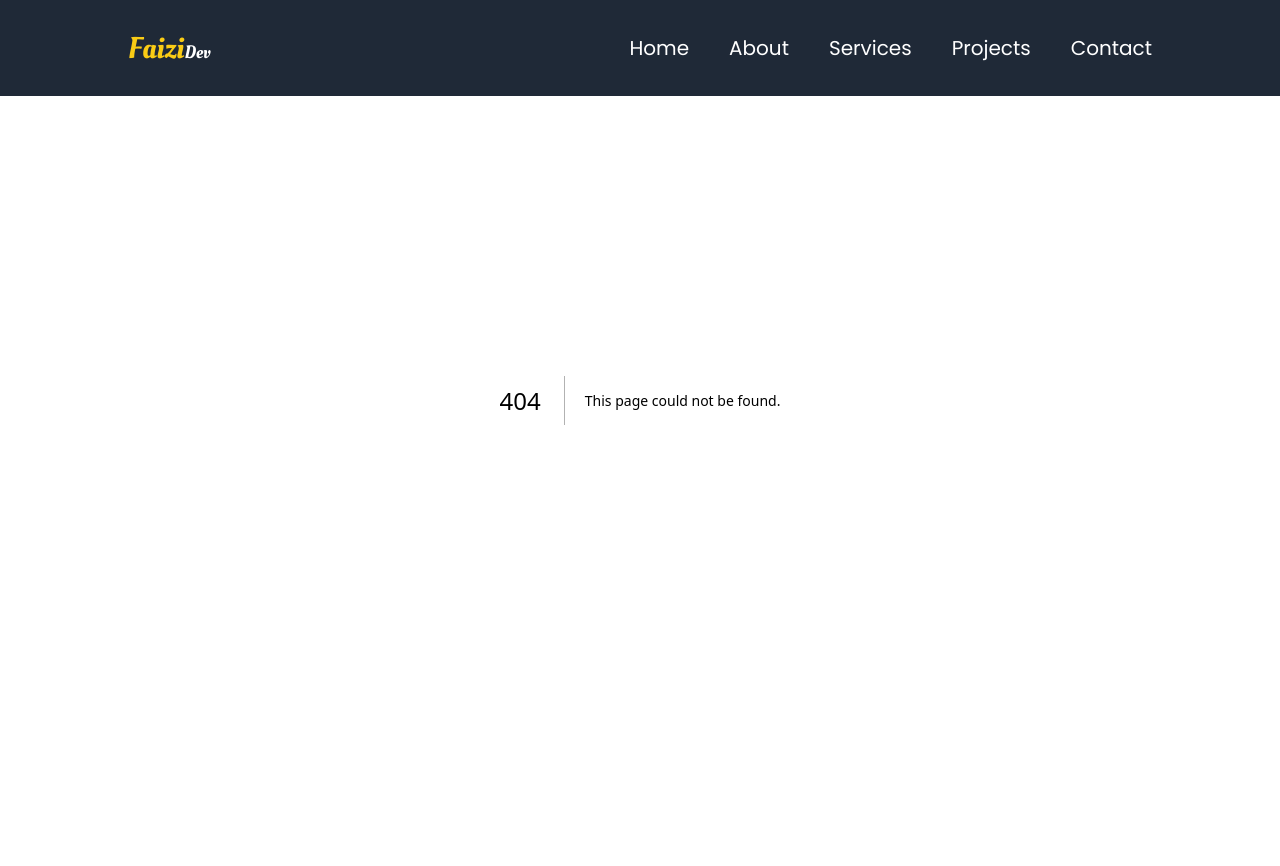
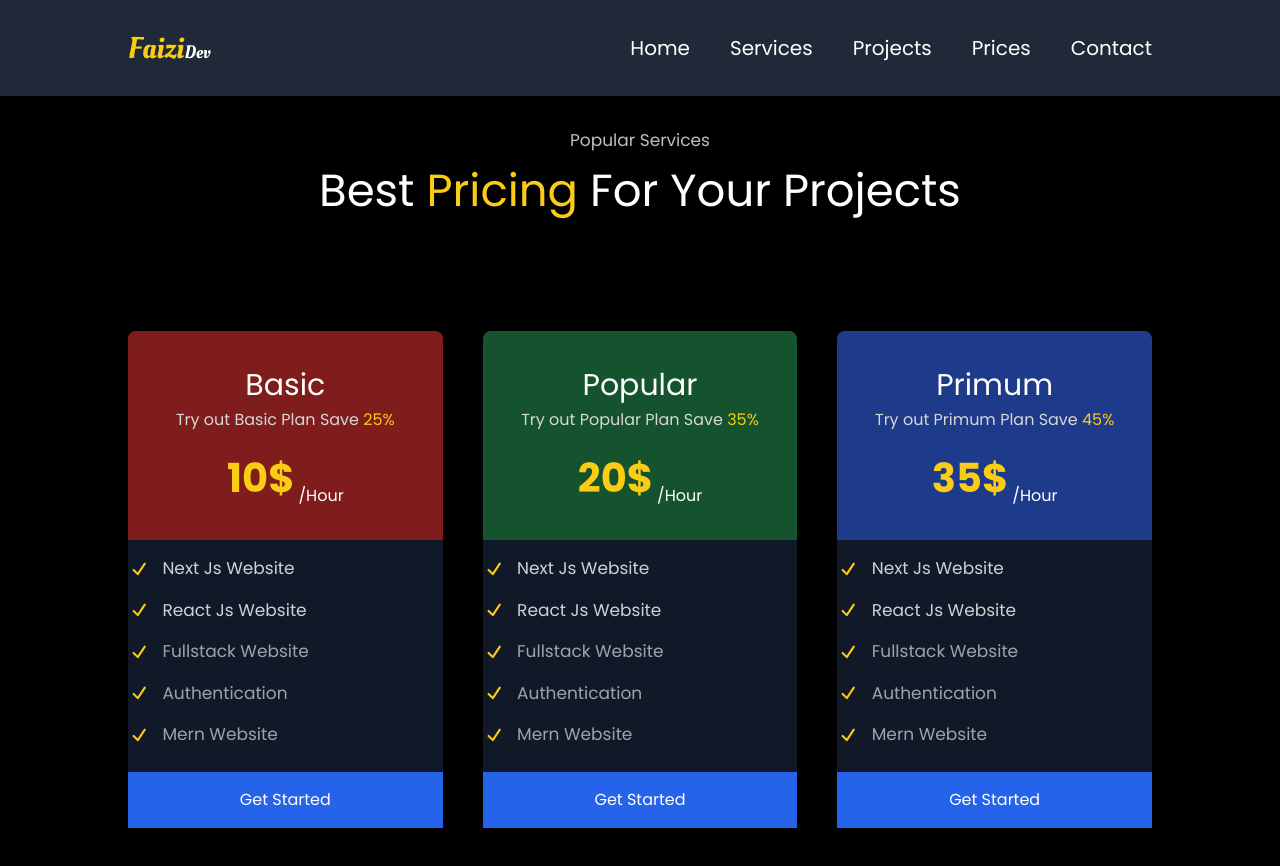
Before and after one commit to Afzalfaizi/PRODIGY_WD_05, a Next.js app: page /price in a window 1280 px wide. Before the commit this address had no page. Shown: the top 866 px of the page. Before the commit the page ends 800 px from the top, so only its background shows below. Built offline with nearby package versions, Linux system fonts and the light colour scheme.

Commit message:
Prodigy InfoTech Portfolio Task

```diff
--- /dev/null
+++ b/app/Helper/PriceCard.tsx
@@ -0,0 +1,52 @@
+import { CheckIcon } from '@heroicons/react/16/solid';
+import React from 'react'
+
+interface Props {
+    plane: string;
+    price: string;
+    save: string;
+    bg: string;
+}
+
+const PriceCard = ({ bg, plane, price, save }: Props) => {
+    return (
+        <div className=' text-center rounded-lg bg-gray-900'>
+            <div className={` p-8 rounded-t-lg ${bg}`}>
+                <h1 className=' text-white text-[30px]'> {plane} </h1>
+                <p className=' text-[16px] text-[#d7d7d7]'>
+                    Try out {plane} Plan Save{" "}
+                    <span className=' text-yellow-400'> {save} </span>
+                </p>
+                <div className=' flex justify-center items-end mt-[1rem] space-x-1'>
+                    <h1 className=' text-[40px] font-bold text-yellow-400'>{price} </h1>
+                    <p className=' text-white'> /Hour</p>
+                </div>
+            </div>
+
+            <div className=' flex items-center space-x-3 mt-4'>
+                <CheckIcon className=' w-[1.4rem] h-[1.4rem] text-yellow-400' />
+                <p className=' text-[17px] text-white opacity-80'>Next Js Website</p>
+            </div>
+            <div className=' flex items-center space-x-3 mt-[1rem] mb-[1rem]'>
+                <CheckIcon className=' w-[1.4rem] h-[1.4rem]  text-yellow-400' />
+                <p className=' text-[17px] text-white opacity-80'>React Js Website</p>
+            </div>
+            <div className=' flex items-center space-x-3 mt-[1rem] mb-[1rem]'>
+                <CheckIcon className=' w-[1.4rem] h-[1.4rem] text-yellow-400' />
+                <p className=' text-[17px] text-white opacity-60'>Fullstack Website</p>
+            </div>
+            <div className=' flex items-center space-x-3 mt-[1rem] mb-[1rem]'>
+                <CheckIcon className=' w-[1.4rem] h-[1.4rem] text-yellow-400' />
+                <p className=' text-[17px] text-white opacity-60'>Authentication</p>
+            </div>
+             <div className=' flex items-center space-x-3 mt-[1rem] mb-[1rem]'>
+                <CheckIcon className=' w-[1.4rem] h-[1.4rem] text-yellow-400' />
+                <p className=' text-[17px] text-white opacity-60'>Mern Website</p>
+            </div>
+            <button className=' mt-[1.5rem] px-8 py-4 bg-blue-600 text-white block w-[100%] hover:bg-blue-800
+             transition-all duration-300'>Get Started</button>
+        </div>
+    )
+}
+
+export default PriceCard
--- a/app/components/NavBar.tsx
+++ b/app/components/NavBar.tsx
@@ -11,9 +11,9 @@ const NavBar = () => {
         </div>
         <ul className=' md:flex hidden items-center space-x-10'>
             <li className="nav__link"><Link href={'/'}>Home</Link></li>
-            <li className="nav__link"><Link href={'/about'}>About</Link></li>
             <li className="nav__link"><Link href={'/services'}>Services</Link></li>
             <li className="nav__link"><Link href={'/projects'}>Projects</Link></li>
+            <li className="nav__link"><Link href={'/price'}>Prices</Link></li>
             <li className="nav__link"><Link href={'/contact'}>Contact</Link></li>
         </ul>
     </div>
--- a/app/components/nav.tsx
+++ b/app/components/nav.tsx
@@ -20,7 +20,7 @@ export default function Nav({ openNav }: Props) {
         window.addEventListener('scroll', handleScroll)
         return () => window.removeEventListener('scroll', handleScroll)
     }, [])
-    const stickyStyle = navSticky? 'bg-[#2124] shadow-gray-900 shadow-sm':''
+    const stickyStyle = navSticky ? 'bg-[#2124] shadow-gray-900 shadow-sm' : ''
     return (
         <div className={`fixed w-[100%] ${stickyStyle} z-[1000] transition-all duration-300 bg-gray-800`}>
             <div className=' flex items-center h-[12vh] justify-between w-[80%] mx-auto'>
@@ -30,14 +30,14 @@ export default function Nav({ openNav }: Props) {
                 </div>
                 <ul className=' md:flex hidden items-center space-x-10'>
                     <li className="nav__link"><Link href={'/'}>Home</Link></li>
-                    <li className="nav__link"><Link href={'/about'}>About</Link></li>
                     <li className="nav__link"><Link href={'/services'}>Services</Link></li>
                     <li className="nav__link"><Link href={'/projects'}>Projects</Link></li>
+                    <li className="nav__link"><Link href={'/price'}>Prices</Link></li>
                     <li className="nav__link"><Link href={'/contact'}>Contact</Link></li>
                 </ul>
                 <Bars3CenterLeftIcon
-                onClick={openNav}
-                className=" w-[2.3rem] md:hidden h-[2.3rem] text-white rotate-180" />
+                    onClick={openNav}
+                    className=" w-[2.3rem] md:hidden h-[2.3rem] text-white rotate-180" />
             </div>
         </div>
     )
--- a/app/page.tsx
+++ b/app/page.tsx
@@ -6,6 +6,7 @@ import Hero from "./components/Hero";
 import AboutMe from "./components/AboutMe";
 import Services from "./components/Services";
 import Skills from "./components/Skills";
+
 
 export default function homePage() {
   const [showNav, setShowNav] = useState(false);
--- /dev/null
+++ b/app/price/page.tsx
@@ -0,0 +1,26 @@
+
+import React from 'react'
+import PriceCard from '../Helper/PriceCard'
+import Hero from '../components/Hero'
+
+const Price = () => {
+    return (
+        <>
+            <div className=' pt-[8rem] pb-[3rem] bg-black'>
+                <div className=' text-center'>
+                    <p className=' heading__mini'> Popular Services </p>
+                    <h1 className=' heading__primary'>Best <span className=' text-yellow-400'> Pricing</span> For Your Projects </h1>
+                </div>
+                <div className=' w-[80%] mx-auto grid grid-cols-1 sm:grid-cols-2 lg:grid-cols-3 gap-10 items-center
+             pt-[4rem] md:pt-[7rem]'>
+                    <PriceCard plane="Basic" price="10$" save="25%" bg="bg-red-900" />
+                    <PriceCard plane="Popular" price="20$" save="35%" bg="bg-green-900" />
+                    <PriceCard plane="Primum" price="35$" save="45%" bg="bg-blue-900" />
+                </div>
+
+            </div>
+        </>
+    )
+}
+
+export default Price
```
Also changed, not shown: app/components/Price.tsx (added).
